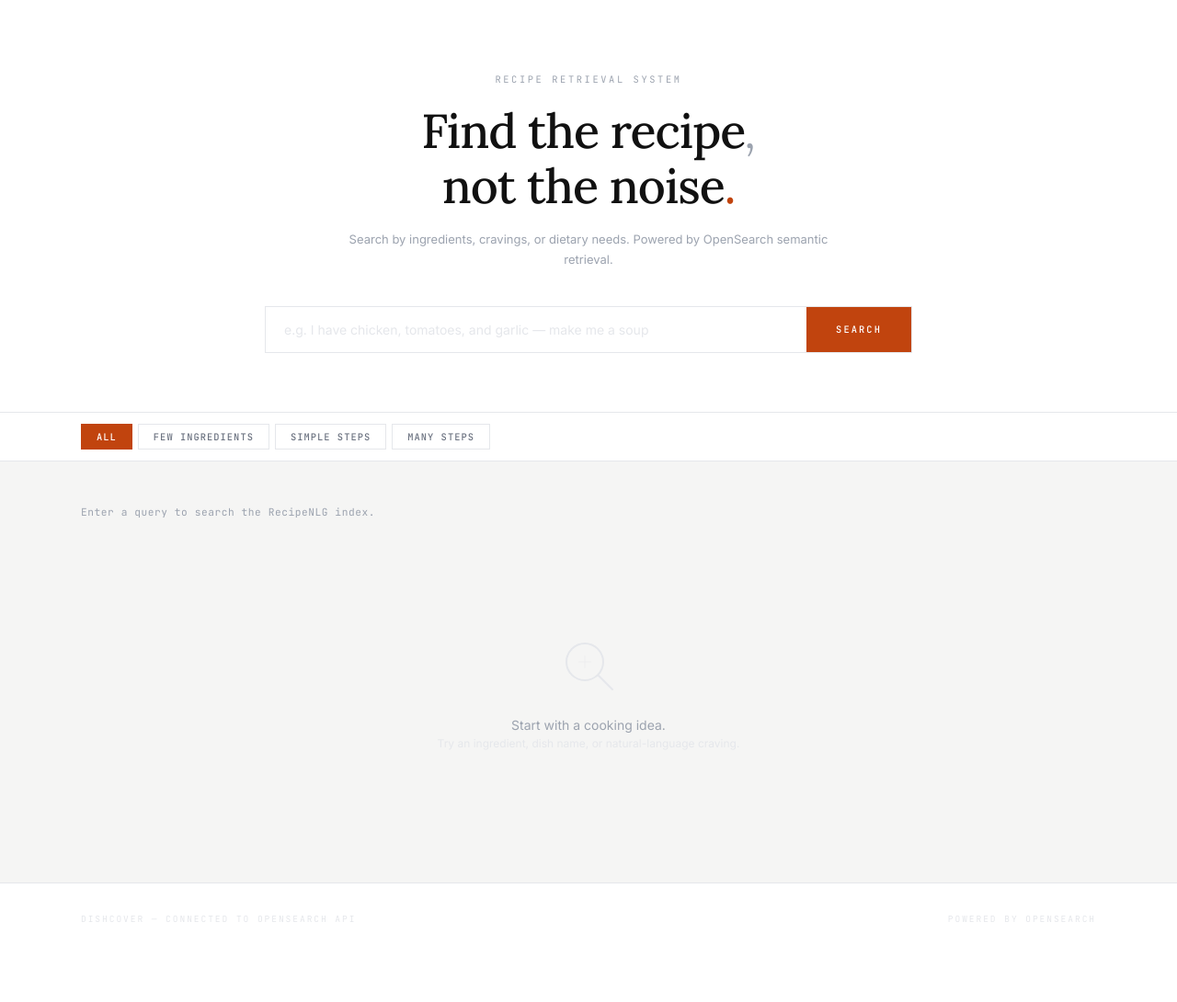
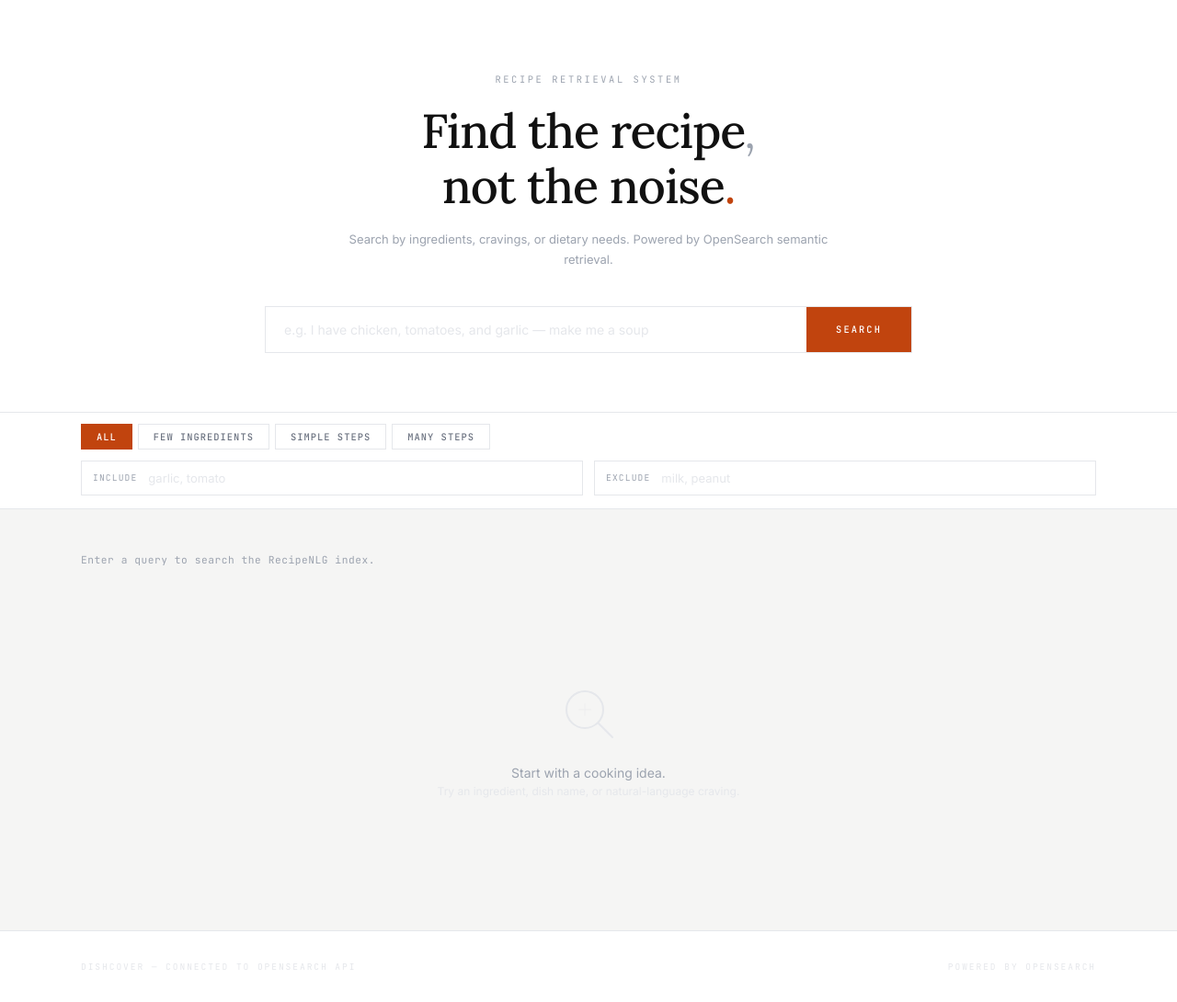
Before and after one commit to The-Index-TBI/recipe-retrieval, a Django app: page / in a window 1280 px wide. Shown: the part 50-1140 px from the top of the page at 92% size. Before the commit the page ends 1053 px from the top, so only its background shows below. Run offline with Django 5.2, Linux system fonts and the light colour scheme.

Commit message:
Add ingredient filters and pagination

```diff
--- a/static/css/dishcover.css
+++ b/static/css/dishcover.css
@@ -202,6 +202,48 @@ h1 .dot { color: var(--terracotta); }
   color: var(--white);
 }
 
+.ingredient-filters {
+  display: grid;
+  grid-template-columns: repeat(2, minmax(0, 1fr));
+  gap: 0.75rem;
+  padding-bottom: 0.875rem;
+}
+
+.filter-field {
+  display: flex;
+  align-items: center;
+  gap: 0.75rem;
+  border: 1px solid var(--border);
+  background: var(--white);
+  padding: 0.625rem 0.75rem;
+}
+
+.filter-field span {
+  font-family: var(--font-mono);
+  font-size: 0.6rem;
+  letter-spacing: 0.12em;
+  text-transform: uppercase;
+  color: var(--light);
+  flex-shrink: 0;
+}
+
+.filter-field input {
+  width: 100%;
+  min-width: 0;
+  border: none;
+  outline: none;
+  background: transparent;
+  color: var(--ink);
+  font-family: var(--font-sans);
+  font-size: 0.8125rem;
+}
+
+.filter-field input::placeholder { color: var(--border); }
+
+@media (max-width: 720px) {
+  .ingredient-filters { grid-template-columns: 1fr; }
+}
+
 /* ── Results ──────────────────────────────────────────────────────── */
 .results-section { padding-block: 3rem; }
 
--- a/static/js/dishcover.js
+++ b/static/js/dishcover.js
@@ -8,13 +8,22 @@ let isLoading = false;
 let currentAbortController = null;
 let activeRequestId = 0;
 let searchError = '';
+let currentPage = 1;
+let totalResults = 0;
+let totalRelation = 'eq';
 
 const searchInput = document.getElementById('search-input');
 const searchBtn = document.getElementById('search-btn');
+const includeInput = document.getElementById('include-input');
+const excludeInput = document.getElementById('exclude-input');
 const filterBar = document.getElementById('filter-bar');
 const grid = document.getElementById('recipe-grid');
 const metaEl = document.getElementById('results-meta');
 const emptyEl = document.getElementById('empty-state');
+const paginationEl = document.getElementById('pagination');
+const prevPageBtn = document.getElementById('prev-page');
+const nextPageBtn = document.getElementById('next-page');
+const pageStatusEl = document.getElementById('page-status');
 
 function toArray(value) {
   if (Array.isArray(value)) return value;
@@ -89,6 +98,32 @@ function setEmptyCopy(title, subtitle) {
   if (paragraphs[1]) paragraphs[1].textContent = subtitle;
 }
 
+function getIngredientFilters() {
+  return {
+    include: includeInput.value.trim(),
+    exclude: excludeInput.value.trim(),
+  };
+}
+
+function updatePagination(filteredCount) {
+  const hasQuery = Boolean(activeQuery);
+  const hasResults = filteredCount > 0;
+  paginationEl.style.display = hasQuery && hasResults ? 'flex' : 'none';
+
+  if (!hasQuery || !hasResults) return;
+
+  const seenResults = (currentPage - 1) * DEFAULT_RESULT_SIZE + recipes.length;
+  const exactTotalReached = totalRelation === 'eq' && seenResults >= totalResults;
+  const shortPageReached = recipes.length < DEFAULT_RESULT_SIZE;
+  const hasNextPage = !exactTotalReached && !shortPageReached;
+
+  prevPageBtn.disabled = currentPage <= 1 || isLoading;
+  nextPageBtn.disabled = !hasNextPage || isLoading;
+
+  const totalLabel = totalRelation === 'gte' ? `${totalResults}+` : String(totalResults);
+  pageStatusEl.textContent = `Page ${currentPage} / ${totalLabel}`;
+}
+
 function buildCard(recipe) {
   const visibleNer = recipe.ner.slice(0, 5);
   const moreNer = recipe.ner.length - 5;
@@ -149,6 +184,7 @@ function render() {
     metaEl.textContent = `Searching recipes for "${activeQuery}"...`;
     grid.innerHTML = '';
     emptyEl.style.display = 'none';
+    paginationEl.style.display = 'none';
     return;
   }
 
@@ -157,6 +193,7 @@ function render() {
     grid.innerHTML = '';
     setEmptyCopy('Search service is unavailable.', searchError);
     emptyEl.style.display = 'flex';
+    paginationEl.style.display = 'none';
     return;
   }
 
@@ -165,23 +202,31 @@ function render() {
     grid.innerHTML = '';
     setEmptyCopy('Start with a cooking idea.', 'Try an ingredient, dish name, or natural-language craving.');
     emptyEl.style.display = 'flex';
+    paginationEl.style.display = 'none';
     return;
   }
 
   const filtered = applyFilter(recipes);
+  const filters = getIngredientFilters();
+  const filterParts = [];
+  if (filters.include) filterParts.push(`including <strong>${escapeHtml(filters.include)}</strong>`);
+  if (filters.exclude) filterParts.push(`excluding <strong>${escapeHtml(filters.exclude)}</strong>`);
 
   metaEl.innerHTML = `Showing ${filtered.length} result${filtered.length !== 1 ? 's' : ''} for <strong>${escapeHtml(activeQuery)}</strong>`
+    + (filterParts.length > 0 ? `, ${filterParts.join(', ')}` : '')
     + (activeFilter !== 'All' ? ` with <strong>${escapeHtml(activeFilter)}</strong>` : '');
 
   if (filtered.length === 0) {
     grid.innerHTML = '';
     setEmptyCopy('No recipes found.', 'Try a different query or adjust your filters.');
     emptyEl.style.display = 'flex';
+    updatePagination(filtered.length);
     return;
   }
 
   emptyEl.style.display = 'none';
   grid.innerHTML = filtered.map(buildCard).join('');
+  updatePagination(filtered.length);
 }
 
 async function searchRecipes(query) {
@@ -193,10 +238,14 @@ async function searchRecipes(query) {
   activeRequestId = requestId;
   currentAbortController = new AbortController();
   const abortController = currentAbortController;
+  const filters = getIngredientFilters();
   const params = new URLSearchParams({
     q: query,
     size: String(DEFAULT_RESULT_SIZE),
+    page: String(currentPage),
   });
+  if (filters.include) params.set('include', filters.include);
+  if (filters.exclude) params.set('exclude', filters.exclude);
 
   searchError = '';
   setLoadingState(true);
@@ -217,6 +266,9 @@ async function searchRecipes(query) {
     }
 
     recipes = toArray(payload.results).map(normalizeRecipe);
+    currentPage = Number(payload.page || currentPage);
+    totalResults = Number(payload.total || 0);
+    totalRelation = payload.total_relation || 'eq';
   } catch (error) {
     if (error.name === 'AbortError') return;
 
@@ -242,6 +294,9 @@ function doSearch() {
 
     activeRequestId += 1;
     activeQuery = '';
+    currentPage = 1;
+    totalResults = 0;
+    totalRelation = 'eq';
     recipes = [];
     searchError = '';
     setLoadingState(false);
@@ -250,12 +305,19 @@ function doSearch() {
   }
 
   activeQuery = query;
+  currentPage = 1;
   searchRecipes(query);
 }
 
 searchBtn.addEventListener('click', doSearch);
 searchInput.addEventListener('keydown', event => {
   if (event.key === 'Enter') doSearch();
+});
+
+[includeInput, excludeInput].forEach(input => {
+  input.addEventListener('keydown', event => {
+    if (event.key === 'Enter') doSearch();
+  });
 });
 
 filterBar.addEventListener('click', event => {
@@ -268,4 +330,16 @@ filterBar.addEventListener('click', event => {
   render();
 });
 
+prevPageBtn.addEventListener('click', () => {
+  if (currentPage <= 1 || isLoading || !activeQuery) return;
+  currentPage -= 1;
+  searchRecipes(activeQuery);
+});
+
+nextPageBtn.addEventListener('click', () => {
+  if (isLoading || !activeQuery) return;
+  currentPage += 1;
+  searchRecipes(activeQuery);
+});
+
 render();
--- a/templates/index.html
+++ b/templates/index.html
@@ -56,11 +56,23 @@
 
   <!-- ── Filter Bar ─────────────────────────────────────────────── -->
   <div class="filter-bar">
-    <div class="container filter-inner" id="filter-bar">
-      <button class="chip active" data-filter="All">All</button>
-      <button class="chip" data-filter="Few Ingredients">Few Ingredients</button>
-      <button class="chip" data-filter="Simple">Simple Steps</button>
-      <button class="chip" data-filter="Many Steps">Many Steps</button>
+    <div class="container">
+      <div class="filter-inner" id="filter-bar">
+        <button class="chip active" data-filter="All">All</button>
+        <button class="chip" data-filter="Few Ingredients">Few Ingredients</button>
+        <button class="chip" data-filter="Simple">Simple Steps</button>
+        <button class="chip" data-filter="Many Steps">Many Steps</button>
+      </div>
+      <div class="ingredient-filters">
+        <label class="filter-field">
+          <span>Include</span>
+          <input type="text" id="include-input" autocomplete="off" placeholder="garlic, tomato" />
+        </label>
+        <label class="filter-field">
+          <span>Exclude</span>
+          <input type="text" id="exclude-input" autocomplete="off" placeholder="milk, peanut" />
+        </label>
+      </div>
     </div>
   </div>
 
@@ -69,6 +81,11 @@
     <div class="container">
       <p class="results-meta" id="results-meta"></p>
       <div class="recipe-grid" id="recipe-grid"></div>
+      <div class="pagination" id="pagination" style="display:none">
+        <button class="page-btn" id="prev-page">Previous</button>
+        <span class="page-status" id="page-status"></span>
+        <button class="page-btn" id="next-page">Next</button>
+      </div>
       <div class="empty-state" id="empty-state" style="display:none">
         <svg viewBox="0 0 64 64" fill="none" xmlns="http://www.w3.org/2000/svg">
           <circle cx="28" cy="28" r="20" stroke="currentColor" stroke-width="2" />
```
Also changed, not shown: other parts of static/css/dishcover.css (+43 -0 lines), core/tests.py (+44 -2 lines), core/views.py (+61 -8 lines), README.md.
